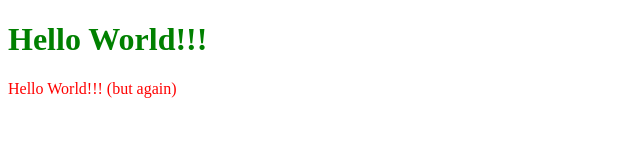
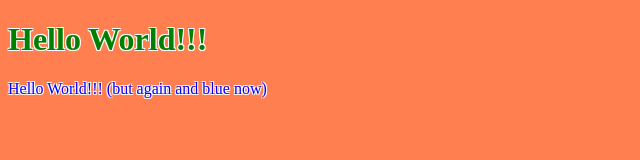
Before and after one commit to TavernKinder/Git_and_Github_Workflow, a plain HTML site: page index.html in a window 1280 px wide. Shown: the whole page, without its empty margins (0-640 px from the left). Drawn offline with Linux system fonts and the light colour scheme.

Commit message:
Commit 4

```diff
--- a/index.html
+++ b/index.html
@@ -8,7 +8,7 @@
 		Hello World!!!
 	</h1>
 	<p>
-		Hello World!!! (but again)
+		Hello World!!! (but again and blue now)
 	</p>
 	</body>
 </html>
--- a/styles.css
+++ b/styles.css
@@ -1,8 +1,16 @@
+body{
+	background-color : coral;
+	text-shadow:
+		-1px -1px 0 white,
+		 1px -1px 0 white,
+		-1px  1px 0 white,
+		 1px  1px 0 white;
+}
 h1{
 	color : green;
 	size: 30px;
 }
 p {
-	color: red;
-	size: 10px;
+	color: blue;
+	size: 15px;
 }
```
